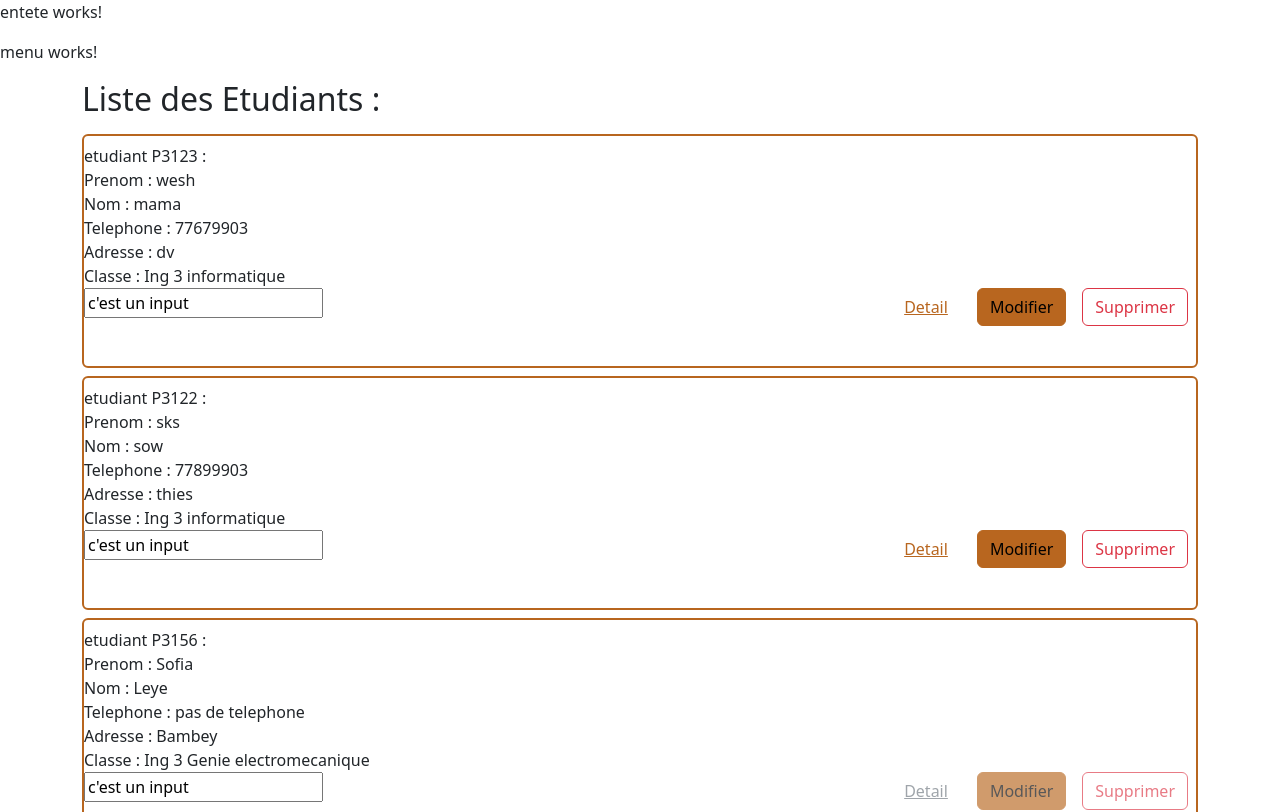
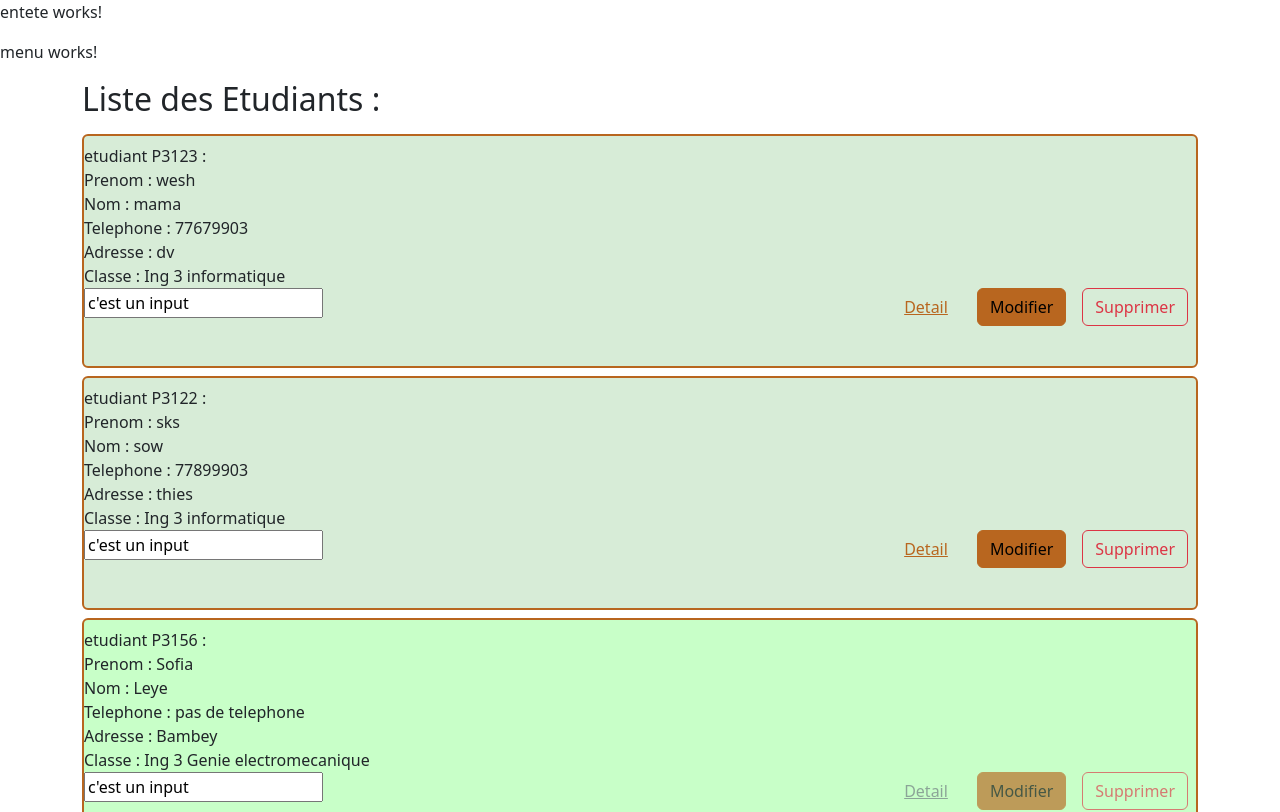
Before and after one commit to mame-khady/PROJETANGULAR2025, an Angular app: page /etudiants in a window 1280 px wide. Shown: the top 812 px of the page. Built offline with nearby package versions, Linux system fonts and the light colour scheme.

Commit message:
style binding

```diff
--- a/src/app/liste-etudiant/liste-etudiant.component.html
+++ b/src/app/liste-etudiant/liste-etudiant.component.html
@@ -2,7 +2,9 @@
     <div class="row">
         <div class="h2 col-12">Liste des Etudiants :</div>
         <div class="col-12">
-            <div *ngFor="let e of etudiants" class="border border-2 border-primary rounded mt-2 pt-2 pb-5 ">
+            <div *ngFor="let e of etudiants"
+            [style.background-color]="e.classe.filiere.code=='INF' ? 'rgb(215,236,215)' : 'rgb(200,255,200)'"
+            class="border border-2 border-primary rounded mt-2 pt-2 pb-5 ">
                <span>etudiant </span>
                <span> {{e.code}} :</span><br>
 
```
